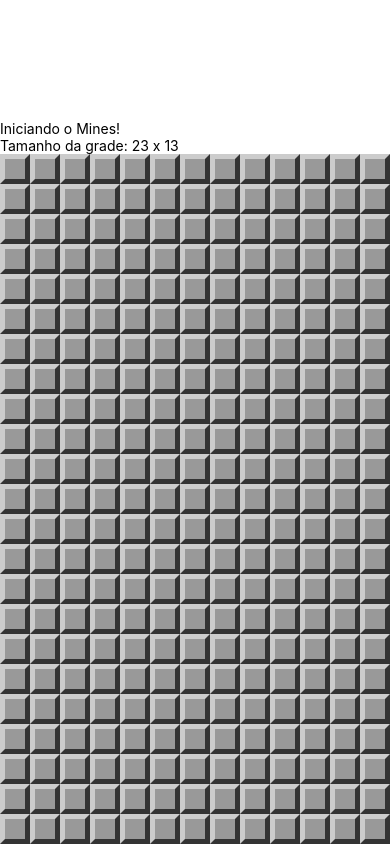
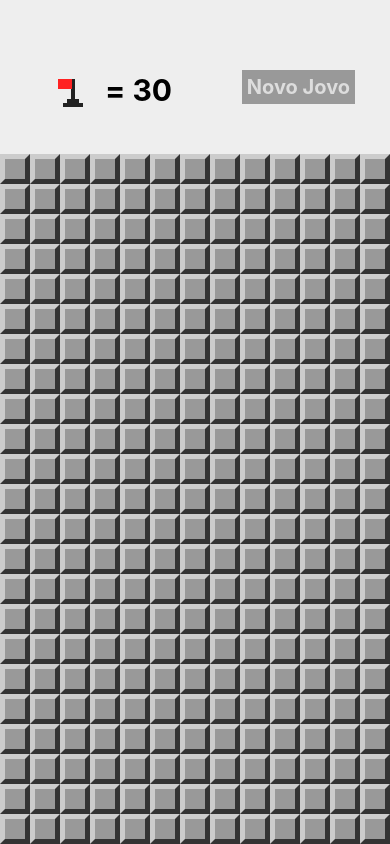
Before and after one commit to fjcs7/MinesMobile, a React Native app: screen / in a window 390 px wide. Built offline with nearby package versions, Linux system fonts and the light colour scheme.

Commit message:
Criando o componente Header do campo minado

```diff
--- a/App.js
+++ b/App.js
@@ -3,6 +3,7 @@
 import {StyleSheet, Text, View, Alert} from 'react-native';
 import params from './src/params'
 import MineField from './src/componentes/MineFields'
+import Header from './src/componentes/Header'
 import {
   createMinedBoard,
   cloneBoard,
@@ -18,6 +19,14 @@
   constructor(props){
     super(props)
     this.state = this.createState();
+  }
+
+  isWinner = (board) => {
+    const won = wonGame(board)
+    if (won) {
+      Alert('Parabéns!', 'Se esquivou de todas as Minas! xD')
+    }
+    return won
   }
 
   minesAmount = () => {
@@ -51,24 +60,24 @@
       Alert.alert('Perdeu!!!', 'Opps!!! Clicou aonde não devia!!')
     }
 
-    this.setState({board, lost, won : isWinner(board)})
+    this.setState({board, lost, won : () => isWinner(board)})
   }
 
   onSelectField = (row,column) => {
     const board = cloneBoard(this.state.board)
     invertFlag(board, row, column)
-    const won = isWinner(board)
-    this.setState({board, won})
+    this.setState({board, won: () => isWinner(board)})
   }
 
+  flagsLeft = () => this.minesAmount() - flagsUsed(this.state.board)
 
 
   render() {
     return (
 
         <View style={styles.container}>
-          <Text style={styles.welcome}>Iniciando o Mines!</Text>
-          <Text style={styles.instructions}>Tamanho da grade: {params.getRowsAmount()} x {params.getColumnsAmount()}</Text>
+          <Header flagsLeft={this.flagsLeft()}
+                  onNewGame={()=> this.setState(this.createState())}/>
           <View style={styles.board}>
             <MineField board={this.state.board}
                   onOpenField={this.onOpenField}
@@ -77,14 +86,6 @@
         </View>
     );
   }
-}
-
-const isWinner = (board) => {
-  const won = wonGame(board)
-  if (won) {
-    Alert('Parabéns!', 'Se esquivou de todas as Minas! xD')
-  }
-  return won
 }
 
 const styles = StyleSheet.create({
--- /dev/null
+++ b/src/componentes/Header.js
@@ -0,0 +1,56 @@
+import React from 'react'
+import { View, StyleSheet, Text, TouchableOpacity} from 'react-native'
+import Flag from './Flag'
+
+export default props => {
+    return (
+        <View style={styles.container}>
+            <View style={styles.flagContainer}>
+                <TouchableOpacity onPress={props.onFlagPress}
+                    style={styles.flagButton}>
+                    <Flag bigger />
+                </TouchableOpacity>
+                <Text style={styles.flagsLeft}>= {props.flagsLeft}</Text>
+            </View>
+            <TouchableOpacity style={styles.button}
+                onPress={props.onNewGame}>
+                <Text style={styles.buttonLabel}>Novo Jovo</Text>
+            </TouchableOpacity>
+        </View>
+    )
+}
+
+const styles = StyleSheet.create({
+    container: {
+        flex:1,
+        flexDirection: 'row',
+        backgroundColor: '#EEE',
+        alignItems: 'center',
+        justifyContent: 'space-around',
+        paddingTop: 20,
+        paddingLeft: 20,
+    },
+    flagContainer:{
+        flexDirection: 'row',
+    },
+    flagButton:{
+        marginTop: 10,
+        minWidth: 30
+    },
+    flagsLeft: {
+        fontSize: 30,
+        fontWeight: 'bold',
+        paddingTop: 5,
+        marginLeft: 20,
+    },
+    button: {
+        backgroundColor:'#999',
+        padding: 5,
+    },
+    buttonLabel: {
+        fontSize: 20,
+        color: '#DDD',
+        fontWeight: 'bold',
+    }
+
+})
--- a/src/functions.js
+++ b/src/functions.js
@@ -94,7 +94,7 @@
     field.flagged = !field.flagged
 }
 
-const flagsUsed = board => fields(board).filter(filter.flagged).length
+const flagsUsed = board => fields(board).filter(f => f.flagged).length
 
 export {
     createMinedBoard,
```
